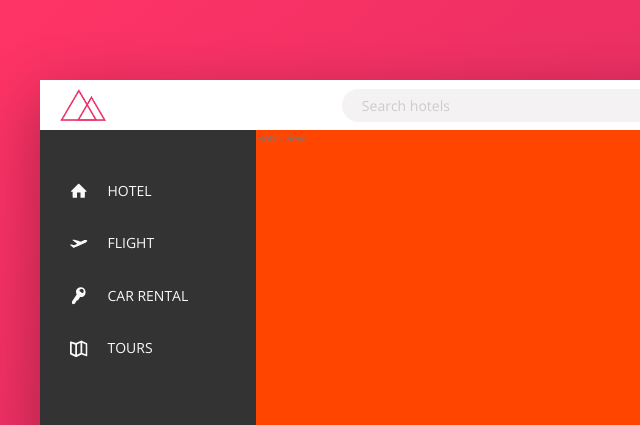
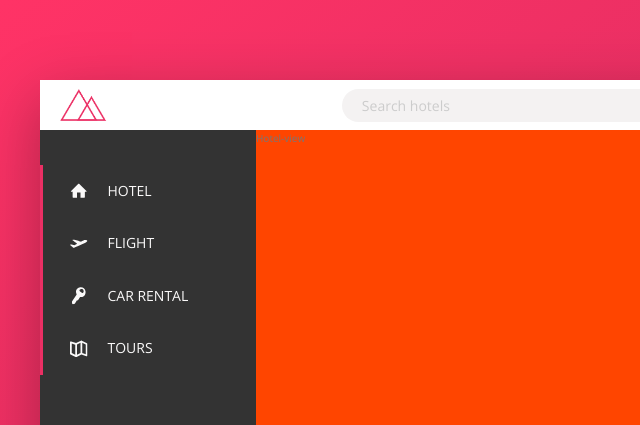
Before and after one commit to MaciejUberna/Trillo, a website: page starter/index.html in a window 1280 px wide. Shown: the top 425 px of the page, 0-640 px from the left. Drawn offline with nearby package versions, Linux system fonts and the light colour scheme; files that its build step writes are made by us from their sources.

Commit message:
Mod: sass/_layout.scss added sudo element into the saide-nav__item.

```diff
--- a/starter/sass/_components.scss
+++ b/starter/sass/_components.scss
@@ -125,7 +125,17 @@
     margin-top: 3.5rem;
 
     &__item {
+        position: relative;
+    }
 
+    &__item::before {
+        content: "";
+        position: absolute;
+        top: 0;
+        left: 0;
+        height: 100%;
+        width: 3px;
+        background-color: var(--color-primary);
     }
 
     &__link:link,
```
